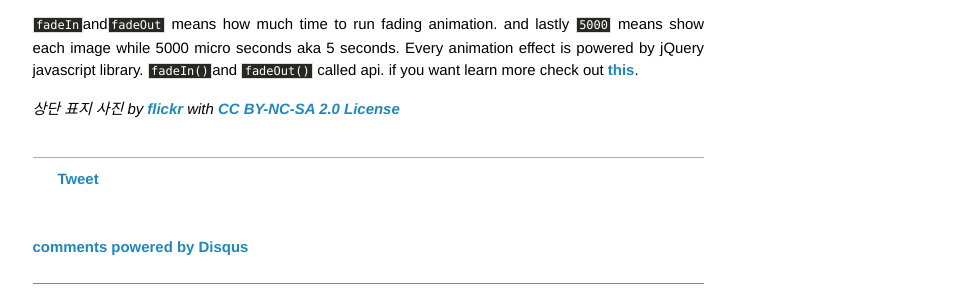
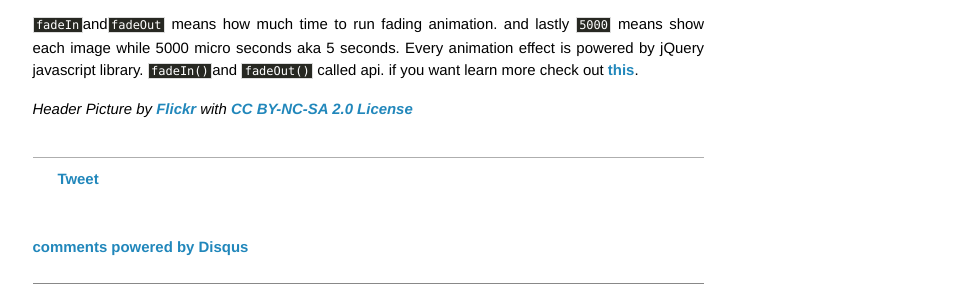
Before and after one commit to Gorski4123/openhiun.github.com, a Jekyll site: the page built from _posts/2013-11-02-javascript-image-slider.md, in a window 1280 px wide. Shown: the part 1862-2151 px from the top of the page, without its empty margins (160-1113 px from the left). Built offline with Jekyll 4.4.1, drawn with Linux system fonts in a browser that asks for light colours; Markdown is read by kramdown in place of the engine named in the settings; comment, search, counter and statistics services are not loaded.

Commit message:
Update 2013-11-02-javascript-image-slider.md

```diff
--- a/_posts/2013-11-02-javascript-image-slider.md
+++ b/_posts/2013-11-02-javascript-image-slider.md
@@ -66,6 +66,6 @@ $(function () {
 aka 5 seconds. Every animation effect is powered by jQuery javascript library. ``fadeIn()``and ``fadeOut()`` called api.
 if you want learn more check out [this][jquery-fade-api].
 
-*상단 표지 사진 by <a href="http://www.flickr.com/photos/myklroventine/2600926041">flickr</a> with <a href="http://creativecommons.org/licenses/by-nc-sa/2.0/">CC BY-NC-SA 2.0 License</a>*
+*Header Picture by <a href="http://www.flickr.com/photos/myklroventine/2600926041">Flickr</a> with <a href="http://creativecommons.org/licenses/by-nc-sa/2.0/">CC BY-NC-SA 2.0 License</a>*
 
 [jquery-fade-api]: http://api.jquery.com/category/effects/fading/
```
